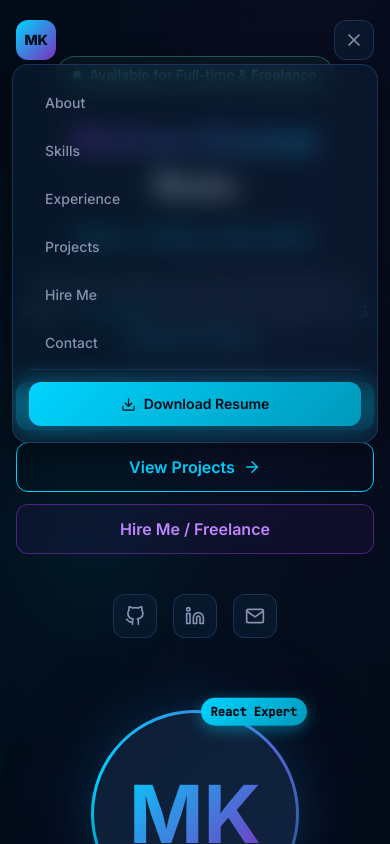
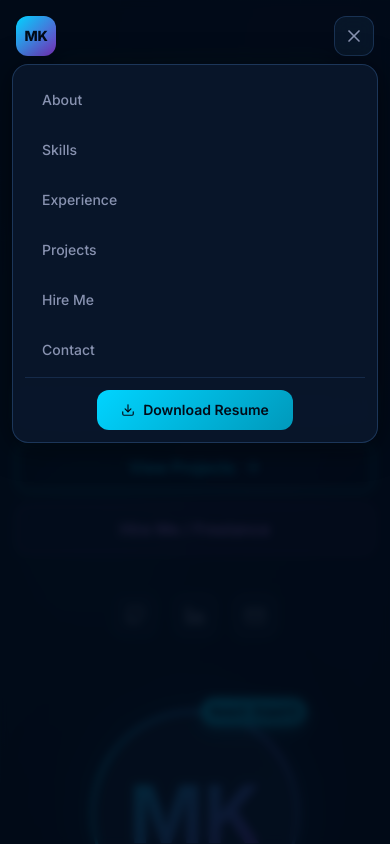
Before and after one commit to Mohan-1123/mohanportfolio, a React (Vite) app: page / in a window 390 px wide. Both pictures are taken after a click on the button "Open menu". Shown: the top 844 px of the page. Built offline with nearby package versions, Linux system fonts and the light colour scheme; the HTML template or start-up script is replaced by a standard one.

Commit message:
Fix mobile menu (backdrop, compact resume btn, Escape key), SEO meta tags, WCAG accessibility (aria-hidden, focus-visible, prefers-reduced-motion, form labels)

```diff
--- a/index.html
+++ b/index.html
@@ -4,8 +4,29 @@
     <meta charset="UTF-8" />
     <link rel="icon" type="image/svg+xml" href="/favicon.svg" />
     <meta name="viewport" content="width=device-width, initial-scale=1.0" />
+
+    <!-- Primary Meta -->
     <title>Mohan Kumar Nulu | Full Stack MERN Engineer & Freelancer</title>
-    <meta name="description" content="Full Stack MERN Engineer with 4+ years of experience. React, Node.js, MongoDB, TypeScript. Available for full-time roles and freelance projects." />
+    <meta name="description" content="Full Stack MERN Engineer with 4+ years of production experience. React, Next.js, Node.js, MongoDB, TypeScript, AWS. Available for full-time roles and freelance projects." />
+    <meta name="theme-color" content="#020B18" />
+    <link rel="canonical" href="https://mohanportfolio.vercel.app" />
+
+    <!-- Open Graph (LinkedIn, WhatsApp, Slack previews) -->
+    <meta property="og:type"        content="website" />
+    <meta property="og:url"         content="https://mohanportfolio.vercel.app" />
+    <meta property="og:title"       content="Mohan Kumar Nulu | Full Stack MERN Engineer" />
+    <meta property="og:description" content="Full Stack Engineer (MERN, TypeScript) with 4+ years. React, Node.js, MongoDB, AWS. Available for full-time roles and freelance." />
+    <meta property="og:image"       content="https://mohanportfolio.vercel.app/og-image.png" />
+    <meta property="og:image:width"  content="1200" />
+    <meta property="og:image:height" content="630" />
+
+    <!-- Twitter Card -->
+    <meta name="twitter:card"        content="summary_large_image" />
+    <meta name="twitter:title"       content="Mohan Kumar Nulu | Full Stack MERN Engineer" />
+    <meta name="twitter:description" content="Full Stack Engineer (MERN, TypeScript) with 4+ years. Available for full-time roles and freelance." />
+    <meta name="twitter:image"       content="https://mohanportfolio.vercel.app/og-image.png" />
+
+    <!-- Fonts -->
     <link rel="preconnect" href="https://fonts.googleapis.com" />
     <link rel="preconnect" href="https://fonts.gstatic.com" crossorigin />
     <link href="https://fonts.googleapis.com/css2?family=Inter:wght@300;400;500;600;700;800&family=JetBrains+Mono:wght@400;500&display=swap" rel="stylesheet" />
@@ -13,5 +34,27 @@
   <body>
     <div id="root"></div>
     <script type="module" src="/src/main.jsx"></script>
+
+    <!-- JSON-LD Structured Data -->
+    <script type="application/ld+json">
+    {
+      "@context": "https://schema.org",
+      "@type": "Person",
+      "name": "Mohan Kumar Nulu",
+      "jobTitle": "Full Stack Engineer",
+      "email": "mohankumar8096@gmail.com",
+      "url": "https://mohanportfolio.vercel.app",
+      "address": {
+        "@type": "PostalAddress",
+        "addressLocality": "Hyderabad",
+        "addressCountry": "IN"
+      },
+      "sameAs": [
+        "https://linkedin.com/in/mohan-kumar-nulu",
+        "https://github.com/Mohan-1123"
+      ],
+      "knowsAbout": ["React", "Next.js", "Node.js", "MongoDB", "TypeScript", "AWS", "Express.js", "Socket.io"]
+    }
+    </script>
   </body>
 </html>
--- a/package.json
+++ b/package.json
@@ -13,7 +13,6 @@
     "framer-motion": "^12.40.0",
     "react": "^19.2.6",
     "react-dom": "^19.2.6",
-    "react-helmet-async": "^3.0.0",
     "react-icons": "^5.6.0",
     "react-intersection-observer": "^10.0.3",
     "react-scroll": "^1.9.3",
--- a/src/components/layout/Navbar.jsx
+++ b/src/components/layout/Navbar.jsx
@@ -4,25 +4,44 @@ import { motion, AnimatePresence } from 'framer-motion'
 import { FiDownload, FiMenu, FiX } from 'react-icons/fi'
 import useScrollSpy from '../../hooks/useScrollSpy'
 
+const RESUME_URL = 'https://drive.google.com/uc?export=download&id=1mDMG0-kVr5aQyWnl1hDOOYHbBxgZceg3'
+
 const navLinks = [
-  { label: 'About', to: 'about' },
-  { label: 'Skills', to: 'skills' },
+  { label: 'About',      to: 'about'      },
+  { label: 'Skills',     to: 'skills'     },
   { label: 'Experience', to: 'experience' },
-  { label: 'Projects', to: 'projects' },
-  { label: 'Hire Me', to: 'hireme' },
-  { label: 'Contact', to: 'contact' },
+  { label: 'Projects',   to: 'projects'   },
+  { label: 'Hire Me',    to: 'hireme'     },
+  { label: 'Contact',    to: 'contact'    },
 ]
 
 export default function Navbar() {
-  const [scrolled, setScrolled] = useState(false)
-  const [menuOpen, setMenuOpen] = useState(false)
+  const [scrolled,   setScrolled]  = useState(false)
+  const [menuOpen,   setMenuOpen]  = useState(false)
   const activeSection = useScrollSpy(navLinks.map(l => l.to), 120)
 
+  // Close on scroll
   useEffect(() => {
-    const onScroll = () => setScrolled(window.scrollY > 50)
+    const onScroll = () => {
+      setScrolled(window.scrollY > 50)
+      if (menuOpen) setMenuOpen(false)
+    }
     window.addEventListener('scroll', onScroll, { passive: true })
     return () => window.removeEventListener('scroll', onScroll)
+  }, [menuOpen])
+
+  // Close on Escape — Phase 4 accessibility
+  useEffect(() => {
+    const onKey = e => { if (e.key === 'Escape') setMenuOpen(false) }
+    document.addEventListener('keydown', onKey)
+    return () => document.removeEventListener('keydown', onKey)
   }, [])
+
+  // Prevent body scroll when menu is open
+  useEffect(() => {
+    document.body.style.overflow = menuOpen ? 'hidden' : ''
+    return () => { document.body.style.overflow = '' }
+  }, [menuOpen])
 
   return (
     <>
@@ -31,23 +50,18 @@ export default function Navbar() {
         animate={{ y: 0, opacity: 1 }}
         transition={{ duration: 0.6 }}
         className={`fixed top-0 left-0 right-0 z-50 transition-all duration-300 ${
-          scrolled
-            ? 'py-3 backdrop-blur-md border-b'
-            : 'py-5'
+          scrolled ? 'py-3 backdrop-blur-md border-b' : 'py-4'
         }`}
         style={scrolled ? {
-          backgroundColor: 'rgba(2, 11, 24, 0.92)',
+          backgroundColor: 'rgba(2, 11, 24, 0.95)',
           borderColor: 'rgba(30, 58, 95, 0.6)',
         } : {}}
       >
-        <div className="container-custom flex items-center justify-between px-6">
+        <div className="container-custom flex items-center justify-between px-4 sm:px-6">
 
           {/* Logo */}
-          <Link to="home" smooth duration={600} className="cursor-pointer">
-            <motion.div
-              whileHover={{ scale: 1.05 }}
-              className="flex items-center gap-2"
-            >
+          <Link to="home" smooth duration={600} className="cursor-pointer flex-shrink-0">
+            <motion.div whileHover={{ scale: 1.05 }} className="flex items-center gap-2">
               <div
                 className="w-10 h-10 rounded-xl flex items-center justify-center font-extrabold text-background text-sm tracking-tight"
                 style={{ background: 'linear-gradient(135deg, #00D4FF, #7B2FBE)' }}
@@ -88,10 +102,10 @@ export default function Navbar() {
             ))}
           </div>
 
-          {/* Right: Download Resume */}
-          <div className="flex items-center gap-3">
+          {/* Right side */}
+          <div className="flex items-center gap-3 flex-shrink-0">
             <a
-              href="https://drive.google.com/uc?export=download&id=1mDMG0-kVr5aQyWnl1hDOOYHbBxgZceg3"
+              href={RESUME_URL}
               target="_blank"
               rel="noopener noreferrer"
               className="hidden md:flex items-center gap-2 px-4 py-2 rounded-xl text-sm font-semibold transition-all duration-300 hover:scale-105 hover:shadow-glow text-background"
@@ -101,35 +115,74 @@ export default function Navbar() {
               Resume
             </a>
 
-            {/* Hamburger */}
+            {/* Hamburger — Phase 4: aria-expanded + aria-controls */}
             <button
+              type="button"
               onClick={() => setMenuOpen(v => !v)}
+              aria-label={menuOpen ? 'Close menu' : 'Open menu'}
+              aria-expanded={menuOpen}
+              aria-controls="mobile-menu"
               className="lg:hidden w-10 h-10 rounded-xl glass flex items-center justify-center text-text-secondary hover:text-accent transition-colors"
-              aria-label="Toggle menu"
+            >
+              <AnimatePresence mode="wait" initial={false}>
+                <motion.span
+                  key={menuOpen ? 'close' : 'open'}
+                  initial={{ rotate: -90, opacity: 0 }}
+                  animate={{ rotate: 0, opacity: 1 }}
+                  exit={{ rotate: 90, opacity: 0 }}
+                  transition={{ duration: 0.15 }}
                 >
                   {menuOpen ? <FiX size={20} /> : <FiMenu size={20} />}
+                </motion.span>
+              </AnimatePresence>
             </button>
           </div>
         </div>
       </motion.nav>
 
-      {/* Mobile Menu */}
+      {/* Full-screen backdrop — blocks content bleed-through */}
       <AnimatePresence>
         {menuOpen && (
           <motion.div
-            initial={{ opacity: 0, y: -20 }}
+            initial={{ opacity: 0 }}
+            animate={{ opacity: 1 }}
+            exit={{ opacity: 0 }}
+            transition={{ duration: 0.2 }}
+            className="fixed inset-0 z-40 lg:hidden"
+            style={{ backgroundColor: 'rgba(2, 11, 24, 0.85)', backdropFilter: 'blur(4px)' }}
+            onClick={() => setMenuOpen(false)}
+            aria-hidden="true"
+          />
+        )}
+      </AnimatePresence>
+
+      {/* Mobile Menu drawer */}
+      <AnimatePresence>
+        {menuOpen && (
+          <motion.div
+            id="mobile-menu"
+            initial={{ opacity: 0, y: -12 }}
             animate={{ opacity: 1, y: 0 }}
-            exit={{ opacity: 0, y: -20 }}
+            exit={{ opacity: 0, y: -12 }}
             transition={{ duration: 0.2 }}
-            className="fixed top-16 left-0 right-0 z-40 lg:hidden px-3 sm:px-4"
+            className="fixed top-16 left-0 right-0 z-50 lg:hidden px-3 sm:px-4"
           >
-            <div className="glass rounded-2xl p-4 shadow-card" style={{ border: '1px solid rgba(30,58,95,0.8)' }}>
+            <div
+              className="rounded-2xl p-3 shadow-card"
+              style={{
+                background: 'rgba(9, 22, 42, 0.98)',
+                border: '1px solid rgba(30,58,95,0.9)',
+                backdropFilter: 'blur(20px)',
+              }}
+            >
+              {/* Nav links */}
+              <nav>
                 {navLinks.map((link, i) => (
                   <motion.div
                     key={link.to}
-                  initial={{ opacity: 0, x: -20 }}
+                    initial={{ opacity: 0, x: -16 }}
                     animate={{ opacity: 1, x: 0 }}
-                  transition={{ delay: i * 0.05 }}
+                    transition={{ delay: i * 0.04 }}
                   >
                     <Link
                       to={link.to}
@@ -137,26 +190,33 @@ export default function Navbar() {
                       duration={600}
                       offset={-80}
                       onClick={() => setMenuOpen(false)}
-                    className={`block px-4 py-3 rounded-xl text-sm font-medium transition-all duration-200 cursor-pointer mb-1 ${
+                      className={`flex items-center px-4 py-3 rounded-xl text-sm font-medium transition-all duration-200 cursor-pointer mb-1 ${
                         activeSection === link.to
-                        ? 'text-accent bg-accent/10'
-                        : 'text-text-secondary hover:text-text-primary hover:bg-surface-elevated'
+                          ? 'text-accent'
+                          : 'text-text-secondary hover:text-text-primary'
                       }`}
+                      style={activeSection === link.to
+                        ? { backgroundColor: 'rgba(0, 212, 255, 0.08)', border: '1px solid rgba(0, 212, 255, 0.15)' }
+                        : { border: '1px solid transparent' }
+                      }
                     >
                       {link.label}
                     </Link>
                   </motion.div>
                 ))}
-              <div className="pt-3 border-t" style={{ borderColor: 'rgba(30,58,95,0.6)' }}>
+              </nav>
+
+              {/* Resume button — compact, not full-width */}
+              <div className="pt-3 mt-1 border-t flex justify-center" style={{ borderColor: 'rgba(30,58,95,0.6)' }}>
                 <a
-                  href="https://drive.google.com/uc?export=download&id=1mDMG0-kVr5aQyWnl1hDOOYHbBxgZceg3"
+                  href={RESUME_URL}
                   target="_blank"
                   rel="noopener noreferrer"
-                  className="flex items-center gap-2 px-4 py-3 rounded-xl text-sm font-semibold text-background justify-center"
+                  onClick={() => setMenuOpen(false)}
+                  className="inline-flex items-center gap-2 px-6 py-2.5 rounded-xl text-sm font-semibold text-background transition-all duration-300 hover:scale-105 hover:shadow-glow"
                   style={{ background: 'linear-gradient(135deg, #00D4FF, #0099BB)' }}
-                  onClick={() => setMenuOpen(false)}
                 >
-                  <FiDownload size={15} />
+                  <FiDownload size={14} />
                   Download Resume
                 </a>
               </div>
--- a/src/components/sections/Hero.jsx
+++ b/src/components/sections/Hero.jsx
@@ -12,8 +12,9 @@ export default function Hero() {
       className="relative min-h-screen flex items-center overflow-hidden"
       style={{ background: 'radial-gradient(ellipse at 20% 50%, rgba(0, 212, 255, 0.04) 0%, transparent 60%), radial-gradient(ellipse at 80% 20%, rgba(123, 47, 190, 0.06) 0%, transparent 60%), #020B18' }}
     >
-      {/* Animated background grid */}
+      {/* Animated background grid — decorative, hidden from screen readers */}
       <div
+        aria-hidden="true"
         className="absolute inset-0 pointer-events-none opacity-20"
         style={{
           backgroundImage: `
@@ -24,14 +25,16 @@ export default function Hero() {
         }}
       />
 
-      {/* Floating orbs — clamped so they never overflow viewport */}
+      {/* Floating orbs — decorative, hidden from screen readers */}
       <motion.div
+        aria-hidden="true"
         className="absolute top-1/4 right-0 w-72 h-72 md:w-96 md:h-96 rounded-full pointer-events-none"
         style={{ background: 'radial-gradient(circle, rgba(123, 47, 190, 0.08) 0%, transparent 70%)' }}
         animate={{ scale: [1, 1.2, 1], opacity: [0.5, 0.8, 0.5] }}
         transition={{ duration: 8, repeat: Infinity, ease: 'easeInOut' }}
       />
       <motion.div
+        aria-hidden="true"
         className="absolute bottom-1/3 left-0 w-48 h-48 md:w-64 md:h-64 rounded-full pointer-events-none"
         style={{ background: 'radial-gradient(circle, rgba(0, 212, 255, 0.06) 0%, transparent 70%)' }}
         animate={{ scale: [1, 1.3, 1], opacity: [0.4, 0.7, 0.4] }}
@@ -190,8 +193,9 @@ export default function Hero() {
             transition={{ duration: 0.8, delay: 0.3 }}
             className="flex-shrink-0 relative mt-8 lg:mt-0"
           >
-            {/* Rotating outer ring */}
+            {/* Rotating outer ring — decorative */}
             <motion.div
+              aria-hidden="true"
               className="absolute inset-0 rounded-full pointer-events-none"
               style={{
                 background: 'conic-gradient(from 0deg, #00D4FF, #7B2FBE, transparent, #00D4FF)',
@@ -202,8 +206,9 @@ export default function Hero() {
               transition={{ duration: 12, repeat: Infinity, ease: 'linear' }}
             />
 
-            {/* Glow behind photo */}
+            {/* Glow behind photo — decorative */}
             <div
+              aria-hidden="true"
               className="absolute inset-2 rounded-full pointer-events-none"
               style={{ boxShadow: '0 0 60px rgba(0, 212, 255, 0.2), 0 0 120px rgba(123, 47, 190, 0.15)', borderRadius: '50%' }}
             />
@@ -249,8 +254,8 @@ export default function Hero() {
           transition={{ delay: 1.5 }}
         >
           <span className="text-xs font-mono tracking-widest uppercase">Scroll</span>
-          <div className="animate-bounce-chevron">
-            <svg width="20" height="12" viewBox="0 0 20 12" fill="none">
+          <div className="animate-bounce-chevron" aria-hidden="true">
+            <svg width="20" height="12" viewBox="0 0 20 12" fill="none" aria-hidden="true">
               <path d="M1 1L10 10L19 1" stroke="currentColor" strokeWidth="2" strokeLinecap="round" strokeLinejoin="round"/>
             </svg>
           </div>
--- a/src/components/sections/Skills.jsx
+++ b/src/components/sections/Skills.jsx
@@ -27,7 +27,7 @@ function SkillCategory({ category, icon, skills, delay }) {
       style={{ border: '1px solid rgba(30,58,95,0.8)' }}
     >
       <div className="flex items-center gap-3 mb-5">
-        <span className="text-2xl">{icon}</span>
+        <span className="text-2xl" aria-hidden="true">{icon}</span>
         <h3 className="text-text-primary font-bold text-lg">{category}</h3>
       </div>
 
--- a/src/index.css
+++ b/src/index.css
@@ -37,19 +37,20 @@
     color: #E6F1FF;
   }
 
-  ::-webkit-scrollbar {
-    width: 5px;
+  /* Phase 4 — keyboard focus indicator */
+  :focus-visible {
+    outline: 2px solid #00D4FF;
+    outline-offset: 3px;
+    border-radius: 6px;
   }
-  ::-webkit-scrollbar-track {
-    background: #020B18;
+  :focus:not(:focus-visible) {
+    outline: none;
   }
-  ::-webkit-scrollbar-thumb {
-    background: #1E3A5F;
-    border-radius: 3px;
-  }
-  ::-webkit-scrollbar-thumb:hover {
-    background: #00D4FF;
-  }
+
+  ::-webkit-scrollbar { width: 5px; }
+  ::-webkit-scrollbar-track { background: #020B18; }
+  ::-webkit-scrollbar-thumb { background: #1E3A5F; border-radius: 3px; }
+  ::-webkit-scrollbar-thumb:hover { background: #00D4FF; }
 }
 
 @layer utilities {
@@ -80,12 +81,7 @@
     text-shadow: 0 0 20px rgba(0, 212, 255, 0.5);
   }
 
-  /* Responsive section padding */
-  .section-padding {
-    padding: 3.5rem 1rem;
-  }
-
-  /* Responsive container */
+  .section-padding { padding: 3.5rem 1rem; }
   .container-custom {
     max-width: 1200px;
     margin: 0 auto;
@@ -95,24 +91,23 @@
   }
 }
 
-/* Responsive section-padding overrides */
+/* Responsive overrides */
 @media (min-width: 640px) {
-  .section-padding {
-    padding: 4.5rem 1.5rem;
-  }
-  .container-custom {
-    padding-left: 1.5rem;
-    padding-right: 1.5rem;
-  }
+  .section-padding { padding: 4.5rem 1.5rem; }
+  .container-custom { padding-left: 1.5rem; padding-right: 1.5rem; }
+}
+@media (min-width: 1024px) {
+  .section-padding { padding: 6rem 2rem; }
+  .container-custom { padding-left: 2rem; padding-right: 2rem; }
 }
 
-@media (min-width: 1024px) {
-  .section-padding {
-    padding: 6rem 2rem;
-  }
-  .container-custom {
-    padding-left: 2rem;
-    padding-right: 2rem;
+/* Phase 4 — respect user's motion preference */
+@media (prefers-reduced-motion: reduce) {
+  *, *::before, *::after {
+    animation-duration: 0.01ms !important;
+    animation-iteration-count: 1 !important;
+    transition-duration: 0.01ms !important;
+    scroll-behavior: auto !important;
   }
 }
 
@@ -120,18 +115,15 @@
   0%, 100% { background-position: 0% 50%; }
   50%       { background-position: 100% 50%; }
 }
-
 @keyframes float {
   0%, 100% { transform: translateY(0px); }
   50%       { transform: translateY(-20px); }
 }
-
 @keyframes pulse-ring {
-  0%   { transform: scale(0.95); box-shadow: 0 0 0 0   rgba(0, 212, 255, 0.7); }
+  0%   { transform: scale(0.95); box-shadow: 0 0 0 0    rgba(0, 212, 255, 0.7); }
   70%  { transform: scale(1);    box-shadow: 0 0 0 10px rgba(0, 212, 255, 0);   }
-  100% { transform: scale(0.95); box-shadow: 0 0 0 0   rgba(0, 212, 255, 0);   }
+  100% { transform: scale(0.95); box-shadow: 0 0 0 0    rgba(0, 212, 255, 0);   }
 }
-
 @keyframes bounce-chevron {
   0%, 100% { transform: translateY(0); }
   50%       { transform: translateY(8px); }
```
Also changed, not shown: src/components/sections/Contact.jsx (+18 -14 lines), 1 other file (tests, documents, lock files or other folders). Lines whose indentation alone changed are shown as unchanged.
